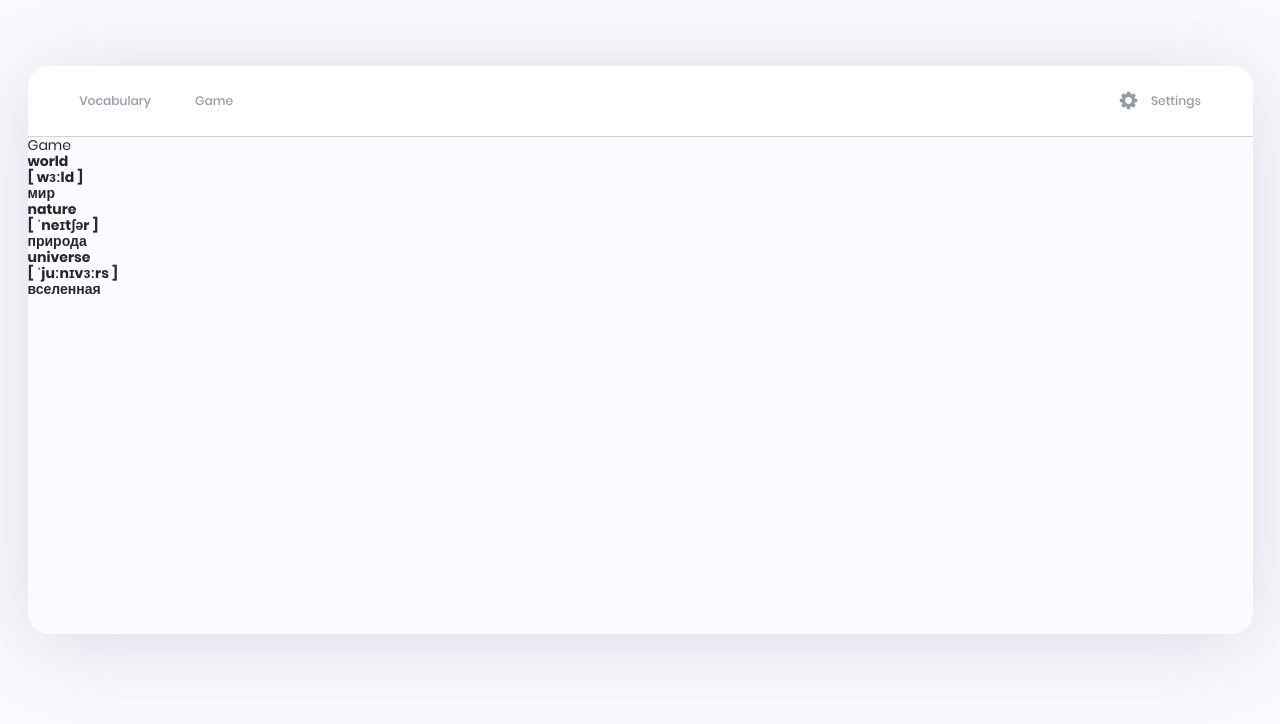
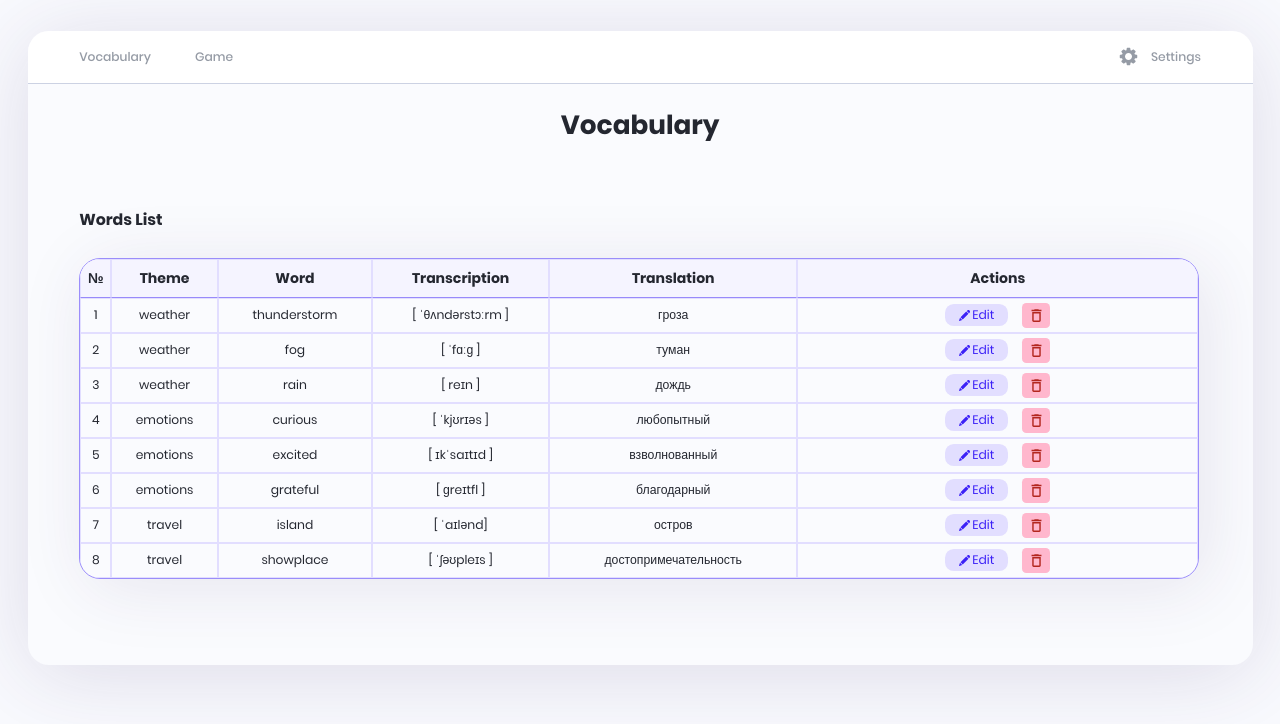
Before and after one commit to elencodes/project_learning-english-app, a React (Create React App) app: page / in a window 1280 px wide. Shown: the top 724 px of the page. Built offline with nearby package versions, Linux system fonts and the light colour scheme.

Commit message:
added a table with a list of words

```diff
--- a/src/App.jsx
+++ b/src/App.jsx
@@ -1,5 +1,5 @@
 import { Header } from "./components/Header/Header";
-import { GamePage } from "./components/GamePage/GamePage";
+import { Table } from "./components/Table/Table";
 import "./App.scss";
 
 function App() {
@@ -7,7 +7,7 @@ function App() {
 		<>
 			<div className="app">
 				<Header />
-				<GamePage />
+				<Table />
 			</div>
 		</>
 	);
--- a/src/App.scss
+++ b/src/App.scss
@@ -6,9 +6,14 @@
 .app {
 	max-width: 87.5rem;
 	margin: 0 auto;
-	height: 40.625rem;
+	height: 45.3125rem;
 	border-radius: 1.5rem;
 	background-color: $app-color;
 	box-shadow: 0 .625rem 6.25rem rgba(63, 39, 102, 0.15);
 	overflow: hidden;
 }
+
+.container {
+	max-width: 80.125rem;
+	margin: 0 auto;
+}
--- /dev/null
+++ b/src/components/DeleteButton/DeleteButton.jsx
@@ -0,0 +1,12 @@
+import deleteIcon from "../../assets/icons/buttons/delete.svg";
+import styles from "./DeleteButton.module.scss";
+
+export function DeleteButton() {
+	return (
+		<>
+			<div className={styles.delete__button}>
+				<img className={styles.delete__icon} src={deleteIcon} alt="edit" />
+			</div>
+		</>
+	);
+}
--- /dev/null
+++ b/src/components/DeleteButton/DeleteButton.module.scss
@@ -0,0 +1,32 @@
+@import "../../styles/normalize.scss";
+@import "../../styles/fonts.scss";
+@import "../../styles/variables.scss";
+@import "../../styles/main.scss";
+
+.delete__button {
+	display: flex;
+	justify-content: space-between;
+	align-items: center;
+	width: 2rem;
+	height: 1.75rem;
+	background-color: #FFB7CD;
+	border-radius: .3125rem;
+
+	&:hover {
+		cursor: pointer;
+		background-color: #FF84A9;
+		transition: background-color .2s linear;
+	}
+
+	&:active {
+		background-color: #FFB7CD;
+		transition: background-color .2s linear;
+	}
+}
+
+
+.delete__icon {
+	margin: 0 auto;
+	width: 1.25rem;
+	height: 1.25rem;
+}
--- /dev/null
+++ b/src/components/EditButton/EditButton.jsx
@@ -0,0 +1,13 @@
+import editIcon from "../../assets/icons/buttons/edit.svg";
+import styles from "./EditButton.module.scss";
+
+export function EditButton() {
+	return (
+		<>
+			<div className={styles.edit__button}>
+				<img className={styles.edit__icon} src={editIcon} alt="edit" />
+				<p className={styles.edit__text}>Edit</p>
+			</div>
+		</>
+	);
+}
--- /dev/null
+++ b/src/components/EditButton/EditButton.module.scss
@@ -0,0 +1,36 @@
+@import "../../styles/normalize.scss";
+@import "../../styles/fonts.scss";
+@import "../../styles/variables.scss";
+@import "../../styles/main.scss";
+
+.edit__button {
+	display: flex;
+	justify-content: space-between;
+	align-items: center;
+	width: 4.5rem;
+	height: 1.5625rem;
+	margin-right: 1rem;
+	padding: 0 1rem;
+	background-color: $edit-color;
+	border-radius: .625rem;
+
+	&:hover {
+		cursor: pointer;
+		background-color: #BBB2FF;
+		transition: background-color .2s linear;
+	}
+
+	&:active {
+		background-color: $edit-color;
+		transition: background-color .2s linear;
+	}
+}
+
+.edit__icon {
+	width: .75rem;
+	height: .75rem;
+}
+
+.edit__text {
+	color: $accent-color;
+}
--- a/src/components/Header/Header.jsx
+++ b/src/components/Header/Header.jsx
@@ -5,7 +5,7 @@ export function Header() {
 	return (
 		<>
 			<header className={styles.header}>
-				<div className={styles.container}>
+				<div className="container">
 					<div className={styles.header__inner}>
 						<nav className={styles.nav}>
 							<a
@@ -21,9 +21,13 @@ export function Header() {
 								Game
 							</a>
 						</nav>
-						<div className={styles.settings}>
-							<img className={styles.icon} src={gearIcon} alt="gear" />
-							<p className={styles.text}>Settings</p>
+						<div className={styles.settings__container}>
+							<img
+								className={styles.settings__icon}
+								src={gearIcon}
+								alt="gear"
+							/>
+							<p className={styles.settings__text}>Settings</p>
 						</div>
 					</div>
 				</div>
--- a/src/components/Header/Header.module.scss
+++ b/src/components/Header/Header.module.scss
@@ -8,16 +8,11 @@
 	border-bottom: .0625rem solid #CCD2E3;
 }
 
-.container {
-	max-width: 80.125rem;
-	margin: 0 auto;
-}
-
 .header__inner {
 	display: flex;
 	justify-content: space-between;
 	align-items: center;
-	height: 5rem;
+	height: 3.75rem;
 	font-size: .875rem;
 	font-weight: 500;
 }
@@ -40,7 +35,7 @@
 		height: .0625rem;
 		width: 0;
 		left: 0;
-		bottom: -2.0625rem;
+		bottom: -1.4375rem;
 		transition: 0.3s;
 	}
 
@@ -54,18 +49,18 @@
 	}
 }
 
-.settings {
+.settings__container {
 	display: flex;
 	justify-content: space-between;
 	align-items: center;
 	width: 5.9375rem;
 }
 
-.icon {
+.settings__icon {
 	width: 1.5rem;
 	height: 1.5rem;
 }
 
-.text {
+.settings__text {
 	color: $disable-color;
 }
--- /dev/null
+++ b/src/components/Table/Table.jsx
@@ -0,0 +1,102 @@
+import { EditButton } from "../EditButton/EditButton";
+import { DeleteButton } from "../DeleteButton/DeleteButton";
+import styles from "./Table.module.scss";
+
+export function Table() {
+	const data = [
+		{
+			id: 1,
+			theme: "weather",
+			word: "thunderstorm",
+			transcription: "[ ˈθʌndərstɔːrm ]",
+			translation: "гроза",
+		},
+		{
+			id: 2,
+			theme: "weather",
+			word: "fog",
+			transcription: "[ ˈfɑːɡ ]",
+			translation: "туман",
+		},
+		{
+			id: 3,
+			theme: "weather",
+			word: "rain",
+			transcription: "[ reɪn ]",
+			translation: "дождь",
+		},
+		{
+			id: 4,
+			theme: "emotions",
+			word: "curious",
+			transcription: "[ ˈkjʊrɪəs ]",
+			translation: "любопытный",
+		},
+		{
+			id: 5,
+			theme: "emotions",
+			word: "excited",
+			transcription: "[ ɪkˈsaɪtɪd ]",
+			translation: "взволнованный",
+		},
+		{
+			id: 6,
+			theme: "emotions",
+			word: "grateful",
+			transcription: "[ ɡreɪtfl ]",
+			translation: "благодарный",
+		},
+		{
+			id: 7,
+			theme: "travel",
+			word: "island",
+			transcription: "[ ˈaɪlənd]",
+			translation: "остров",
+		},
+		{
+			id: 8,
+			theme: "travel",
+			word: "showplace",
+			transcription: "[ ˈʃəʊpleɪs ]",
+			translation: "достопримечательность",
+		},
+	];
+
+	return (
+		<>
+			<div className="container">
+				<h1 className={styles.title}>Vocabulary</h1>
+				<h2 className={styles.subtitle}>Words List</h2>
+				<table className={styles.table} cellSpacing="0">
+					<thead className={styles.table__header}>
+						<tr>
+							<th>№</th>
+							<th>Theme</th>
+							<th>Word</th>
+							<th>Transcription</th>
+							<th>Translation</th>
+							<th>Actions</th>
+						</tr>
+					</thead>
+
+					<tbody className={styles.table__body}>
+						{data.map((word) => (
+							<tr>
+								<td>{word.id}</td>
+								<td>{word.theme}</td>
+								<td>{word.word}</td>
+								<td>{word.transcription}</td>
+								<td>{word.translation}</td>
+								<td className={styles.table__actions}>
+									<div className={styles.button__container}>
+										<EditButton /> <DeleteButton />
+									</div>
+								</td>
+							</tr>
+						))}
+					</tbody>
+				</table>
+			</div>
+		</>
+	);
+}
--- /dev/null
+++ b/src/components/Table/Table.module.scss
@@ -0,0 +1,70 @@
+@import "../../styles/normalize.scss";
+@import "../../styles/fonts.scss";
+@import "../../styles/variables.scss";
+@import "../../styles/main.scss";
+
+.title {
+	margin-top: 1.875rem;
+	text-align: center;
+	font-size: 1.875rem;
+	font-weight: 700;
+}
+
+.subtitle {
+	margin-top: 5rem;
+	font-size: 1.125rem;
+	font-weight: 700;
+}
+
+.table {
+	width: 80rem;
+	margin-top: 2.0625rem;
+	text-align: center;
+	border: .0625rem solid rgba(60, 33, 247, 0.5);
+	border-radius: 1.5rem;
+	box-shadow: .625rem .625rem 5rem rgba(63, 39, 102, 0.1);
+	overflow: hidden;
+}
+
+.table__header {
+	background-color: $table-color;
+}
+
+tr {
+	border-bottom: 1px solid $accent-color;
+}
+
+th {
+	height: 2.8125rem;
+	border: .0625rem solid $edit-color;
+	border-bottom: 1px solid #988AFA;
+}
+
+.table__body {
+	font-size: .875rem;
+	font-weight: 400;
+}
+
+td {
+	height: 2.5rem;
+	border: .0625rem solid $edit-color;
+}
+
+.table__body tr:hover {
+	cursor: pointer;
+	background-color: $table-color;
+	transition: background-color .1s linear;
+}
+
+.table__actions {
+	display: flex;
+	justify-content: center;
+	align-items: center;
+}
+
+.button__container {
+	display: flex;
+	justify-content: center;
+	align-items: center;
+	width: 15.9375rem;
+}
--- a/src/styles/main.scss
+++ b/src/styles/main.scss
@@ -1,5 +1,5 @@
 body {
-	padding-top: 4.6875rem;
+	padding-top: 2.1875rem;
 	font-family: $mainFont;
 	font-weight: 700;
 	color: $font-color;
--- a/src/styles/variables.scss
+++ b/src/styles/variables.scss
@@ -6,7 +6,7 @@ sans-serif;
 $font-color: #242730;
 $app-color: #FAFBFE;
 $table-color: #F5F4FF;
-$edit-button-color: #E2DEFF;
+$edit-color: #E2DEFF;
 $active-color: #62C3C9;
 $disable-color: #959BA5;
 $error-color: #B3261E;
```
Also changed, not shown: src/assets/icons/buttons/delete.svg (added), src/assets/icons/buttons/edit.svg (added).
